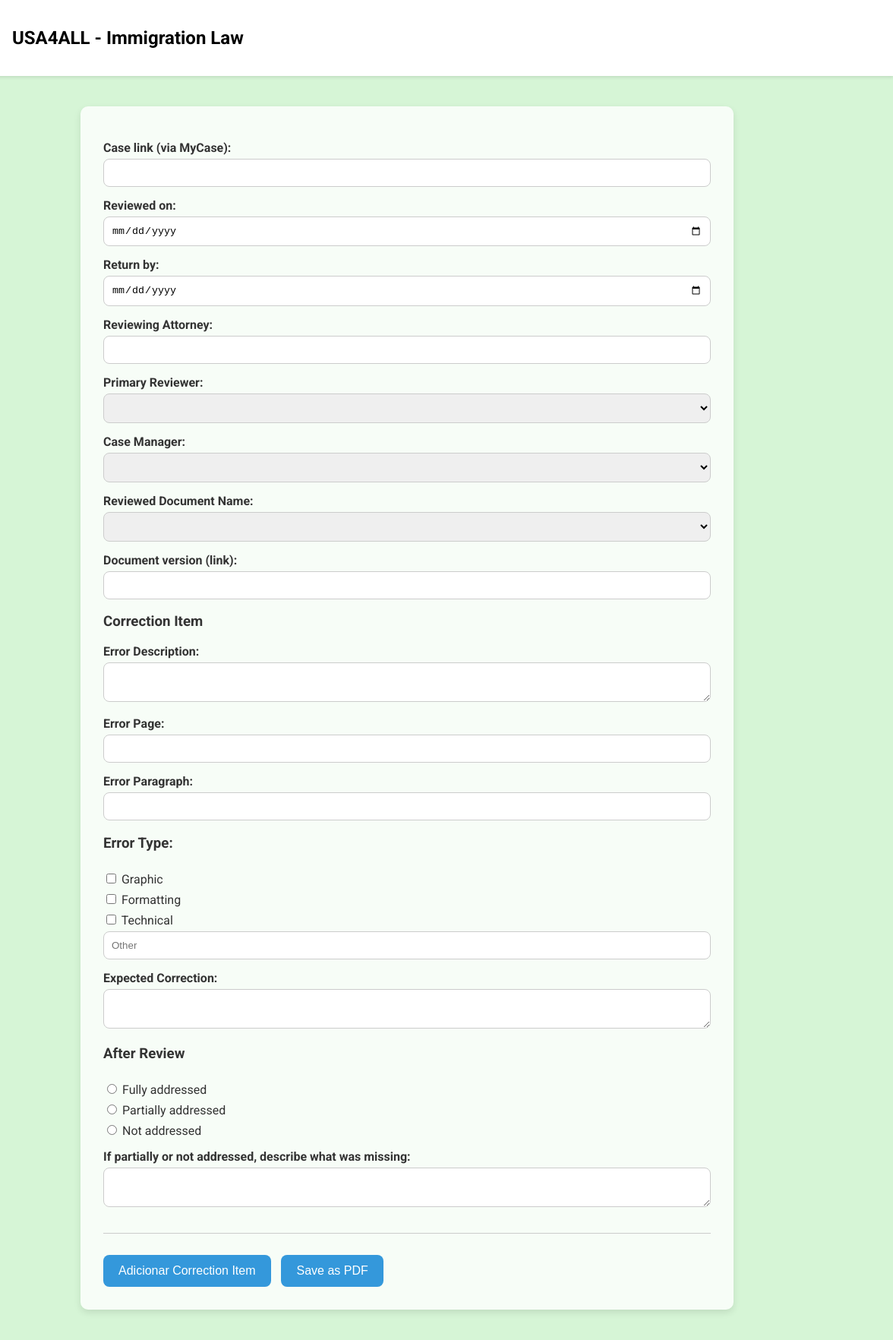
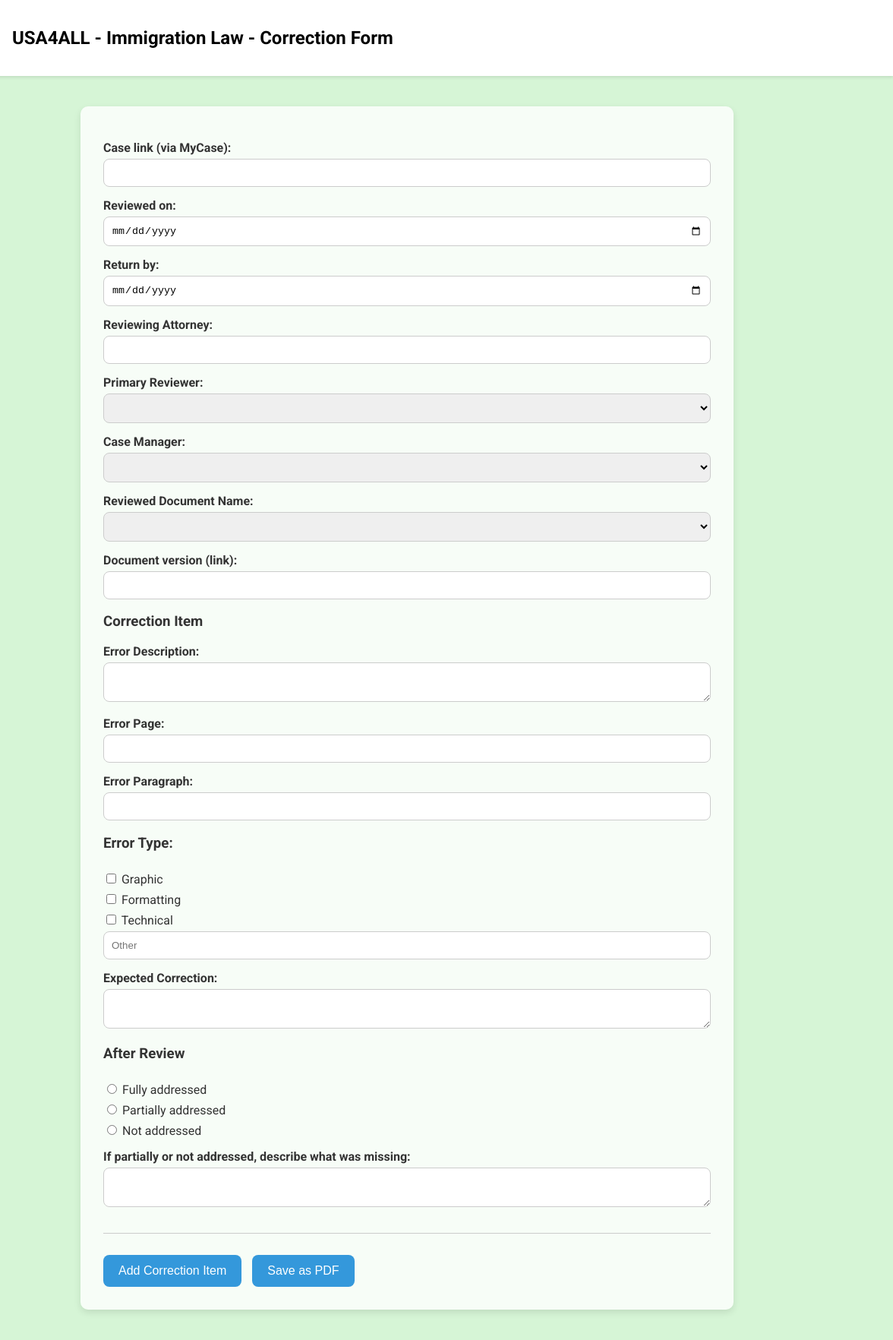
Before and after one commit to Isisesth/form-correction-user, a plain HTML site: page index.html in a window 1280 px wide. Shown: the full height of the page at 76% size, 104-1280 px from the left. Drawn offline with nearby package versions, Linux system fonts and the light colour scheme.

Commit message:
Update index.html

```diff
--- a/index.html
+++ b/index.html
@@ -100,7 +100,7 @@
 
   <header>
     <img src="https://i.ytimg.com/vi/aWcON7jyz0I/hq720.jpg?sqp=-oaymwEhCK4FEIIDSFryq4qpAxMIARUAAAAAGAElAADIQj0AgKJD&rs=AOn4CLCWLHjOMSwkh-ZQysibuqDp6DsWEQ" alt="USA4ALL Logo">
-    <h1>USA4ALL - Immigration Law</h1>
+    <h1>USA4ALL - Immigration Law - Correction Form</h1>
   </header>
 
   <main>
@@ -182,7 +182,7 @@
         </div>
       </div>
 
-      <button type="button" onclick="addCorrectionItem()">Adicionar Correction Item</button>
+      <button type="button" onclick="addCorrectionItem()">Add Correction Item</button>
       <button type="button" onclick="generatePDF()">Save as PDF</button>
     </form>
   </main>
```
